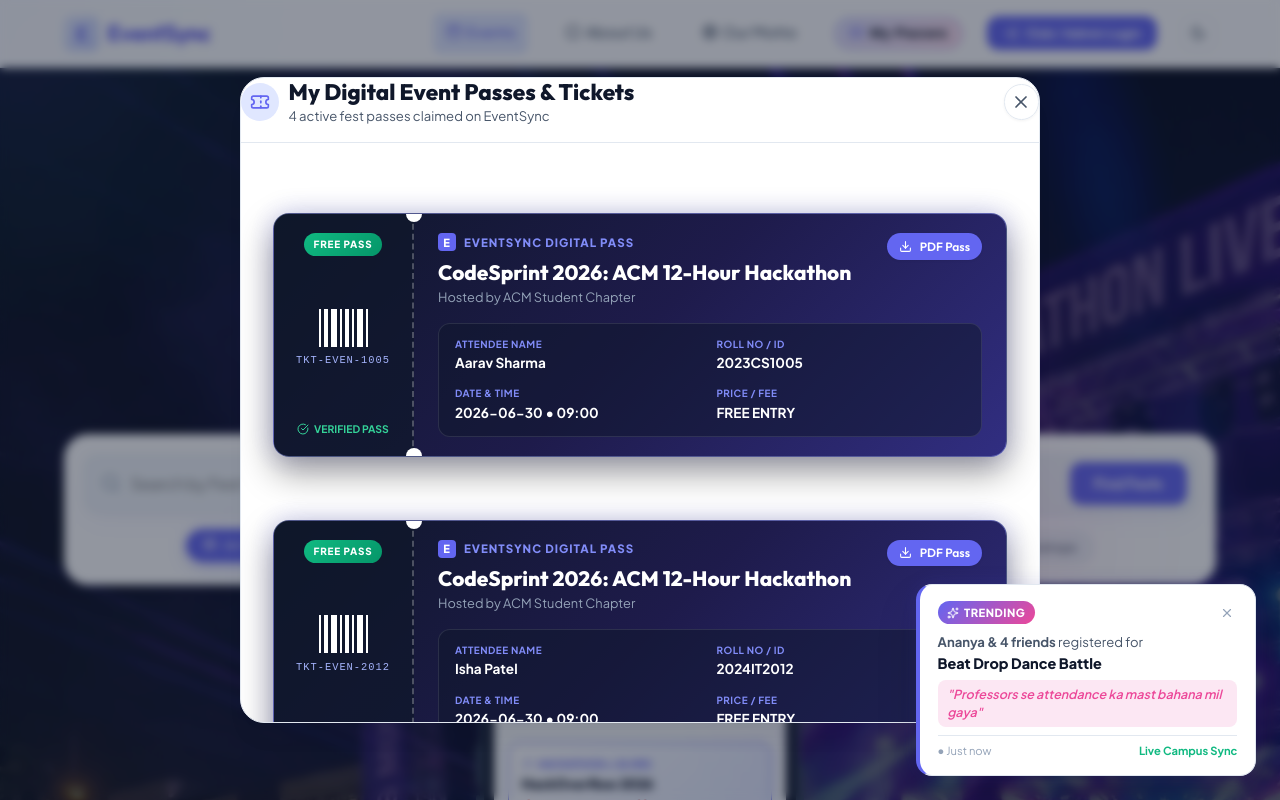
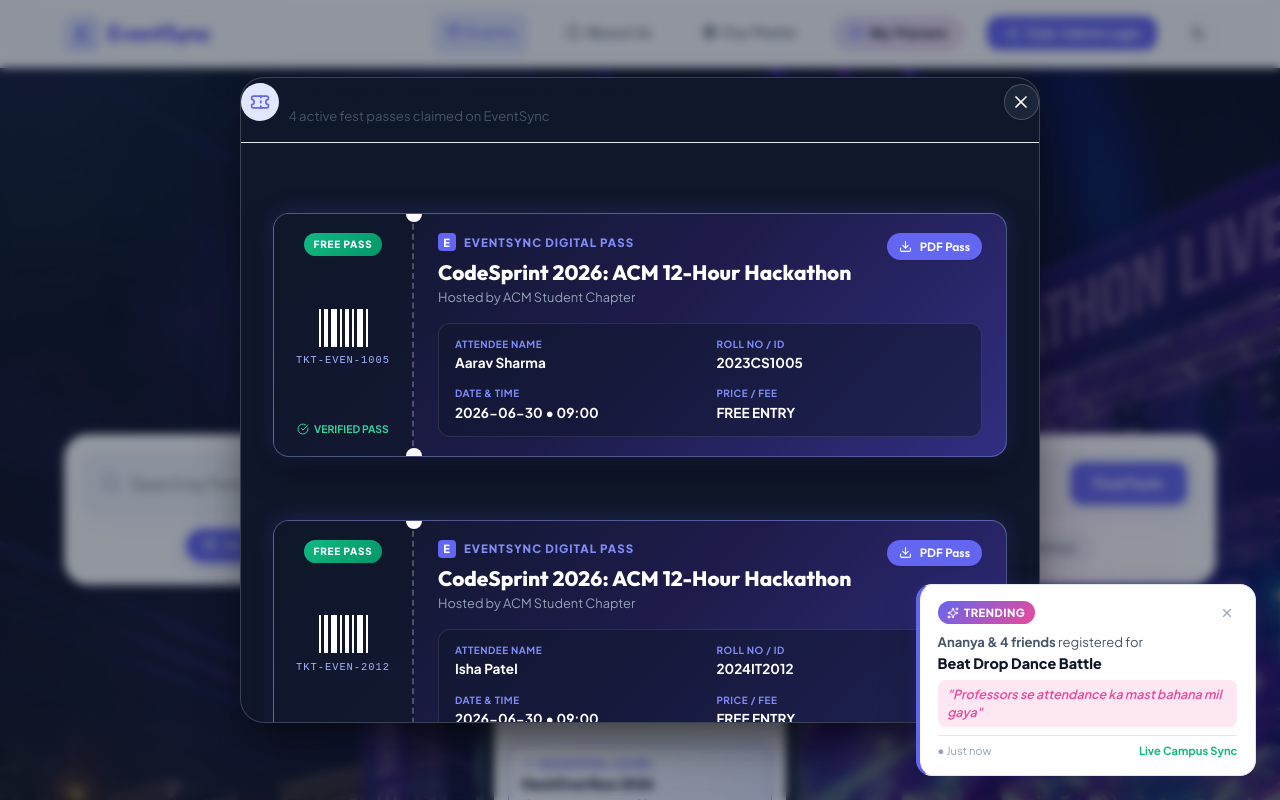
Before and after one commit to manyakalia1/UniHub, a React (Vite) app: page / in a window 1280 px wide. Both pictures are taken after a click on the button "My Passes". Shown: the top 800 px of the page. Built offline with nearby package versions, Linux system fonts and the light colour scheme; no server answers.

Commit message:
fix: Apply high-contrast glassmorphic card styling to EventDetailModal to prevent blank/unreadable text in all themes

```diff
--- a/src/index.css
+++ b/src/index.css
@@ -1130,17 +1130,19 @@
 }
 
 .modal-content {
-  background-color: var(--bg-secondary);
+  background: #0f172a !important;
+  color: #ffffff !important;
   border-radius: var(--radius-xl);
   max-width: 750px;
   width: 100%;
   max-height: 90vh;
   overflow-y: auto;
-  box-shadow: var(--shadow-premium);
-  border: 1px solid var(--border-color);
+  box-shadow: 0 25px 50px -12px rgba(0, 0, 0, 0.7) !important;
+  border: 1px solid rgba(255, 255, 255, 0.18) !important;
   position: relative;
   transform: translateY(35px) scale(0.96);
   transition: transform 0.4s cubic-bezier(0.34, 1.56, 0.64, 1);
+  z-index: 1000;
 }
 
 .modal-overlay.open .modal-content {
@@ -1151,8 +1153,8 @@
   position: absolute;
   top: 1rem;
   right: 1rem;
-  background-color: rgba(255, 255, 255, 0.95);
-  border: 1px solid var(--border-color);
+  background-color: rgba(30, 41, 59, 0.9);
+  border: 1px solid rgba(255, 255, 255, 0.2);
   width: 2.2rem;
   height: 2.2rem;
   border-radius: 50%;
@@ -1163,24 +1165,25 @@
   z-index: 999;
   pointer-events: auto;
   transition: var(--transition-fast);
-  color: var(--text-secondary);
+  color: #ffffff;
   box-shadow: var(--shadow-sm);
 }
 
 .modal-close-btn:hover {
-  background-color: var(--bg-tertiary);
-  color: var(--text-primary);
+  background-color: #ec4899;
+  color: #ffffff;
 }
 
 .modal-poster {
   width: 100%;
   aspect-ratio: 21 / 9;
   object-fit: cover;
-  background-color: var(--bg-tertiary);
+  background-color: #1e293b;
 }
 
 .modal-body {
   padding: 2rem;
+  color: #ffffff !important;
 }
 
 .modal-header-info {
@@ -1191,7 +1194,7 @@
   display: flex;
   align-items: center;
   gap: 0.5rem;
-  color: var(--text-secondary);
+  color: #818cf8 !important;
   font-weight: 600;
   font-size: 0.9rem;
   margin-bottom: 0.5rem;
@@ -1201,6 +1204,7 @@
   font-size: 1.8rem;
   line-height: 1.25;
   margin-bottom: 0.8rem;
+  color: #ffffff !important;
 }
 
 .modal-tags {
@@ -1214,10 +1218,10 @@
   grid-template-columns: 1fr;
   gap: 1.5rem;
   margin-bottom: 2rem;
-  background-color: var(--bg-primary);
+  background: rgba(30, 41, 59, 0.8) !important;
   padding: 1.2rem;
   border-radius: var(--radius-md);
-  border: 1px solid var(--border-color);
+  border: 1px solid rgba(255, 255, 255, 0.15) !important;
 }
 
 @media (min-width: 600px) {
@@ -1235,12 +1239,12 @@
   width: 2.2rem;
   height: 2.2rem;
   border-radius: var(--radius-sm);
-  background-color: var(--bg-secondary);
-  border: 1px solid var(--border-color);
+  background-color: rgba(15, 23, 42, 0.6);
+  border: 1px solid rgba(255, 255, 255, 0.15);
   display: flex;
   align-items: center;
   justify-content: center;
-  color: var(--color-brand);
+  color: #818cf8;
   flex-shrink: 0;
 }
 
@@ -1248,26 +1252,27 @@
   font-size: 0.8rem;
   text-transform: uppercase;
   letter-spacing: 0.5px;
-  color: var(--text-muted);
+  color: #94a3b8 !important;
   margin-bottom: 0.1rem;
 }
 
 .modal-info-details p {
   font-size: 0.9rem;
   font-weight: 600;
-  color: var(--text-primary);
+  color: #ffffff !important;
 }
 
 .modal-section-title {
   font-size: 1.2rem;
   margin-bottom: 0.8rem;
-  border-left: 3px solid var(--color-brand);
+  border-left: 3px solid #6366f1;
   padding-left: 0.6rem;
+  color: #ffffff !important;
 }
 
 .modal-desc-text {
   font-size: 0.95rem;
-  color: var(--text-secondary);
+  color: #cbd5e1 !important;
   line-height: 1.6;
   margin-bottom: 2rem;
 }
```
